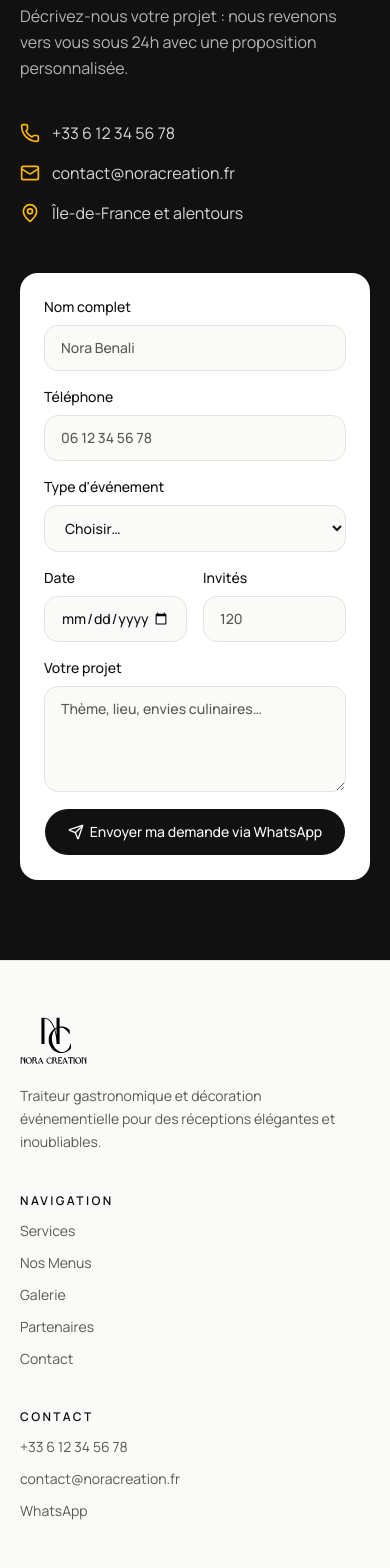
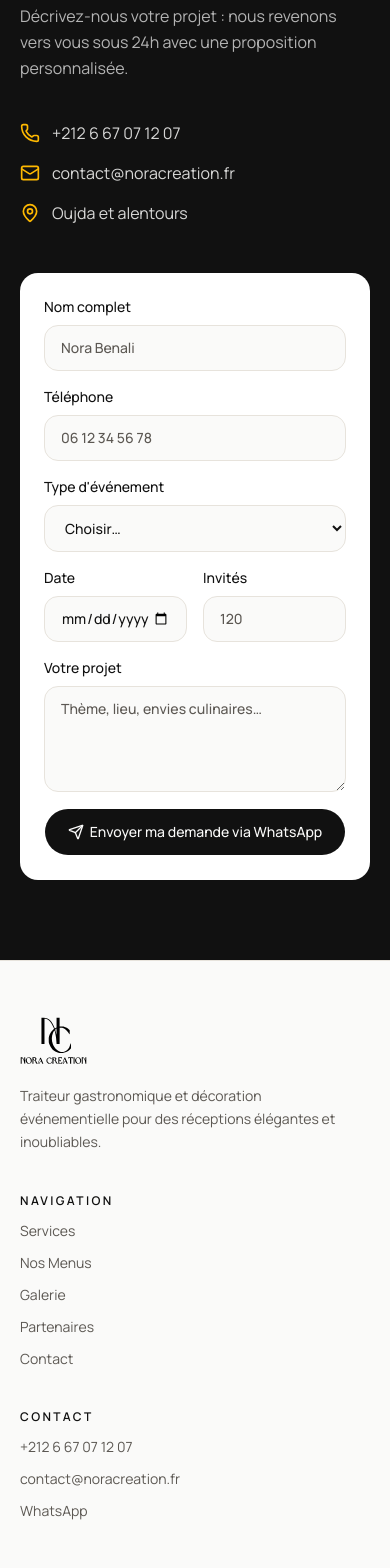
Before and after one commit to aryamproo/nora-creation, a Next.js app: page / in a window 390 px wide. Shown: the part 5940-7508 px from the top of the page. Built offline with nearby package versions, Linux system fonts and the light colour scheme.

Commit message:
Update phone number to +212 and location to Oujda

```diff
--- a/components/contact.tsx
+++ b/components/contact.tsx
@@ -16,8 +16,8 @@ export function Contact() {
           <ul className="mt-4 flex flex-col gap-4 text-primary-foreground/85">
             <li className="flex items-center gap-3">
               <Phone className="size-5 text-amber-400" aria-hidden="true" />
-              <a href="tel:+33612345678" className="hover:underline">
-                +33 6 12 34 56 78
+              <a href="tel:+212667071207" className="hover:underline">
+                +212 6 67 07 12 07
               </a>
             </li>
             <li className="flex items-center gap-3">
@@ -28,7 +28,7 @@ export function Contact() {
             </li>
             <li className="flex items-center gap-3">
               <MapPin className="size-5 text-amber-400" aria-hidden="true" />
-              Île-de-France et alentours
+              Oujda et alentours
             </li>
           </ul>
         </div>
--- a/components/site-footer.tsx
+++ b/components/site-footer.tsx
@@ -24,8 +24,8 @@ export function SiteFooter() {
 
         <div className="flex flex-col gap-3">
           <h2 className="text-xs font-semibold uppercase tracking-[0.2em]">Contact</h2>
-          <a href="tel:+33612345678" className="text-sm text-muted-foreground hover:text-accent">
-            +33 6 12 34 56 78
+<a href="tel:+212667071207" className="text-sm text-muted-foreground hover:text-accent">
+              +212 6 67 07 12 07
           </a>
           <a href="mailto:contact@noracreation.fr" className="text-sm text-muted-foreground hover:text-accent">
             contact@noracreation.fr
--- a/lib/site.ts
+++ b/lib/site.ts
@@ -1,4 +1,4 @@
-export const WHATSAPP_NUMBER = '33612345678'
+export const WHATSAPP_NUMBER = '212667071207'
 
 export function whatsappUrl(message = "Bonjour Nora Création, je souhaiterais organiser un événement.") {
   return `https://wa.me/${WHATSAPP_NUMBER}?text=${encodeURIComponent(message)}`
```
